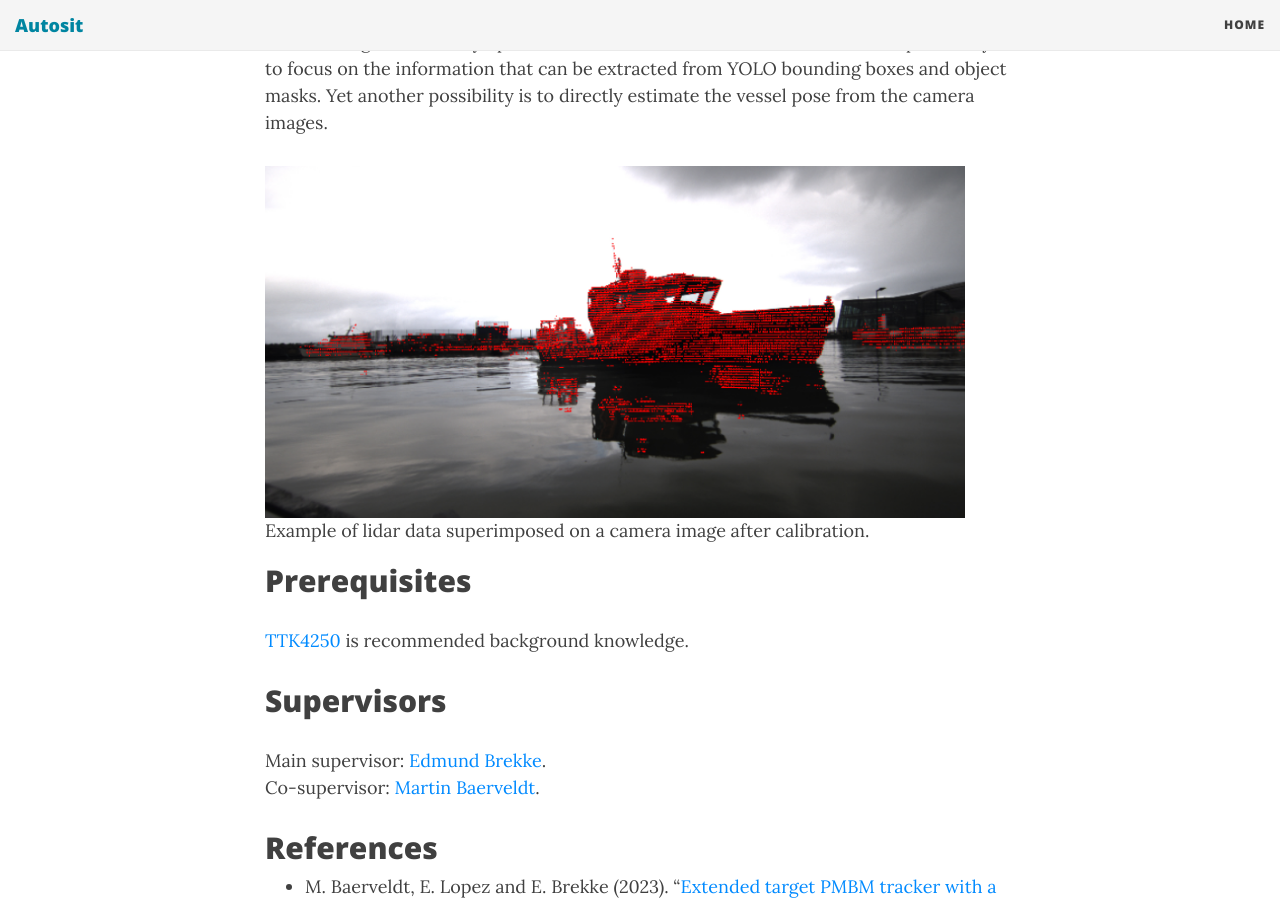
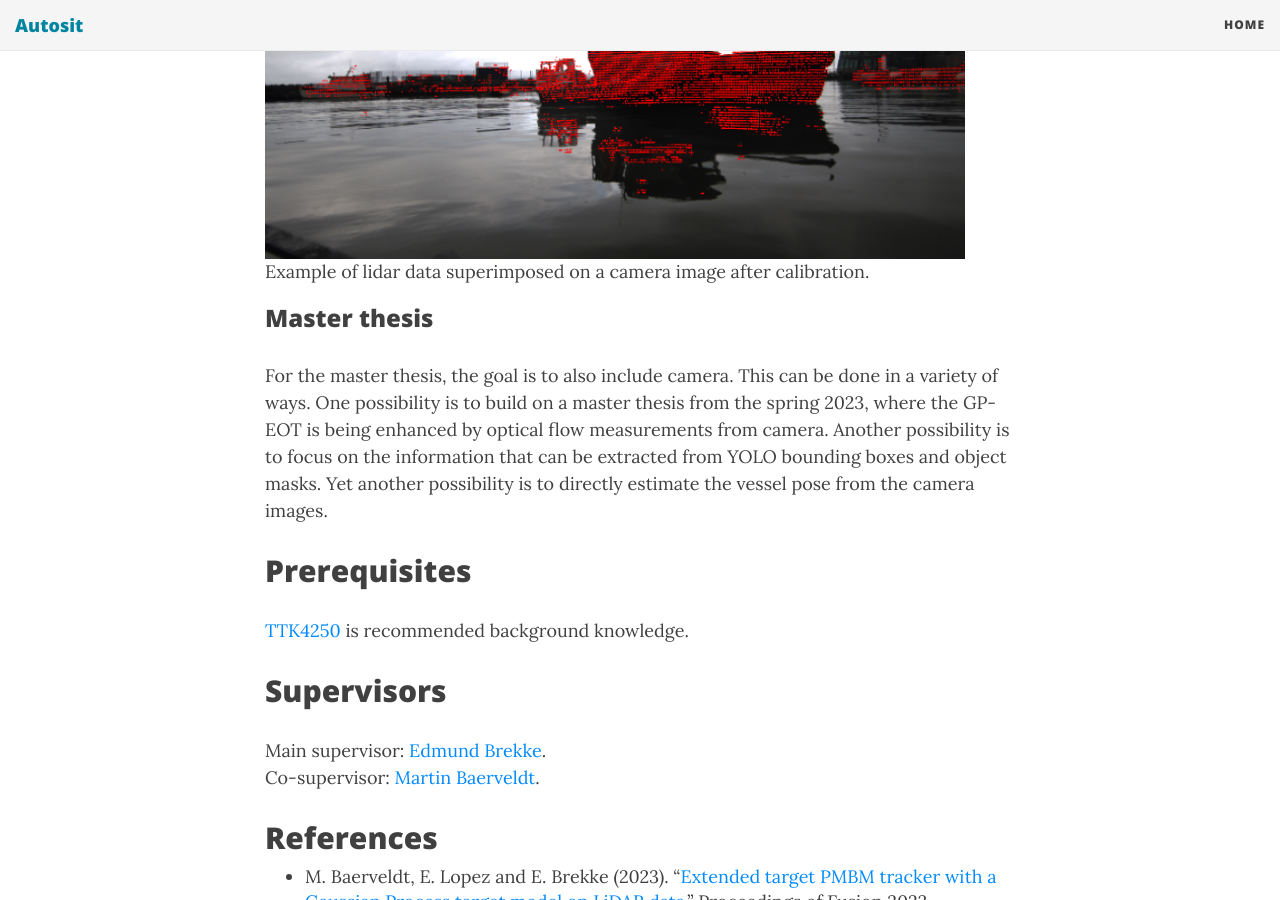
Before and after one commit to autosit/autosit.github.io, a Jekyll site: the page built from _posts/2024-03-19-heading-and-size.md, in a window 1280 px wide and 900 px high, scrolled down 1832 px. Built offline with Jekyll 4.4.1, drawn with Linux system fonts in a browser that asks for light colours; nearby versions of some CDN libraries.

Commit message:
refs in heading and size

```diff
--- a/_posts/2024-03-19-heading-and-size.md
+++ b/_posts/2024-03-19-heading-and-size.md
@@ -24,7 +24,6 @@ However, in all closed-loop experiments so far we have used simpler tracking met
 The primary goal of this project is to equip the Gaussian Process EOT method with multiple motion models, thereby improving its performance and building a bridge between the two approaches to vessel tracking. A secondary goal is to further improve the resulting method by fusion with camera data which also can provide information about the velocity and size of other vessels.
 
 
-
 ## Proposed Tasks
 ### Specialization project
 1. Make yourself familiar with current theory and implementations of GP-EOT and VIMMJIPDA.
@@ -32,15 +31,15 @@ The primary goal of this project is to equip the Gaussian Process EOT method wit
 3. Perform simulations, and investigate how multiple motion models affect the performance.
 4. Report your findings.
 
+|<img src="{{site.url}}/assets/lidarcam.png" width="700"> |
+| Example of lidar data superimposed on a camera image after calibration. |
+
+
 ### Master thesis
 
 For the master thesis, the goal is to also include camera. This can be done in a variety of ways. One possibility is to build on a master thesis from the spring 2023, where the GP-EOT is being enhanced by optical flow measurements from camera.
 Another possibility is to focus on the information that can be extracted from YOLO bounding boxes and object masks.
 Yet another possibility is to directly estimate the vessel pose from the camera images.
-
-
-|<img src="{{site.url}}/assets/lidarcam.png" width="700"> |
-| Example of lidar data superimposed on a camera image after calibration. |
 
 ## Prerequisites
 [TTK4250](https://www.ntnu.no/studier/emner/TTK4250#tab=omEmnet) is recommended background knowledge.
```
